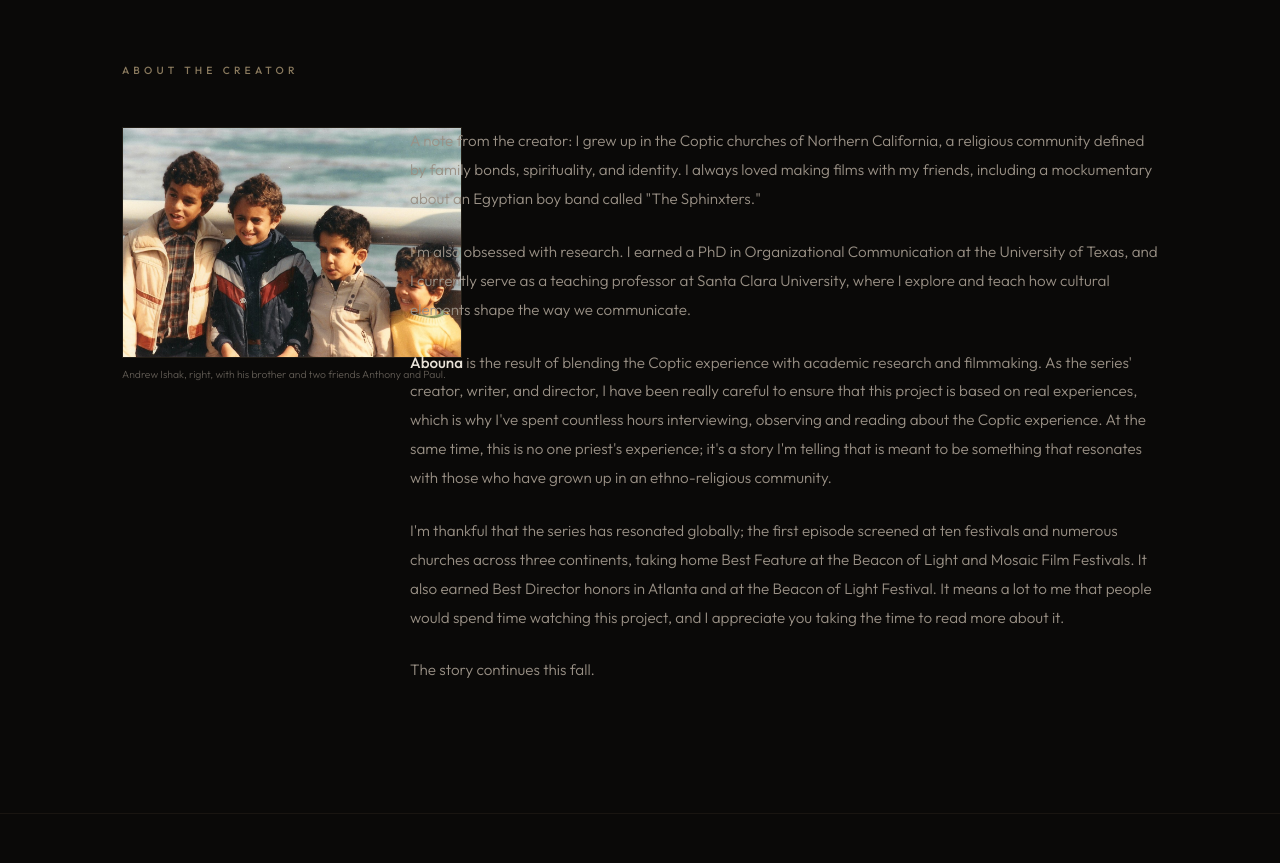
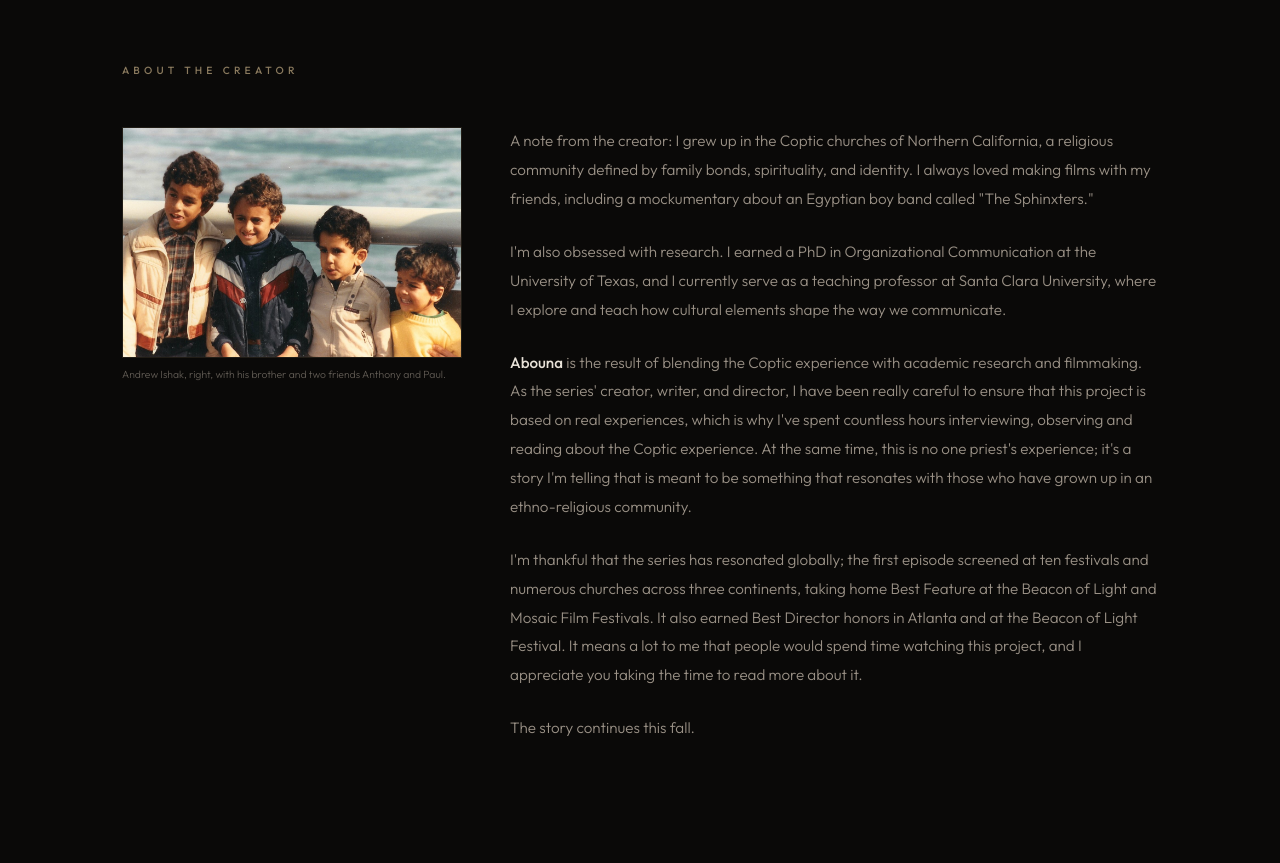
Before and after one commit to awishak/abouna, a plain HTML site: page index.html in a window 1280 px wide. Shown: the part 6660-7523 px from the top of the page. Drawn offline with nearby package versions, Linux system fonts and the light colour scheme.

Commit message:
Fix the creator photo overlapping the about text
The .about-content grid reserved a 240px column while .about-photo was set
to 340px, so the image overhung the 48px gap and ran 52px into the text.
The column now matches the photo, and the photo fills its column so a single
value controls the width.

Co-Authored-By: Claude Opus 5 (1M context) <noreply@anthropic.com>
Claude-Session: https://claude.ai/code/session_01XW92j9M5wzz3Kj6UUMApQa

```diff
--- a/index.html
+++ b/index.html
@@ -818,14 +818,15 @@ section {
 /* ── ABOUT ── */
 .about-content {
   display: grid;
-  grid-template-columns: 240px 1fr;
+  grid-template-columns: 340px 1fr;
   gap: 3rem;
   margin-top: 3rem;
   align-items: start;
 }
 
 .about-photo {
-  width: 340px;
+  width: 100%;
+  min-width: 0;
   height: auto;
 }
 
```
